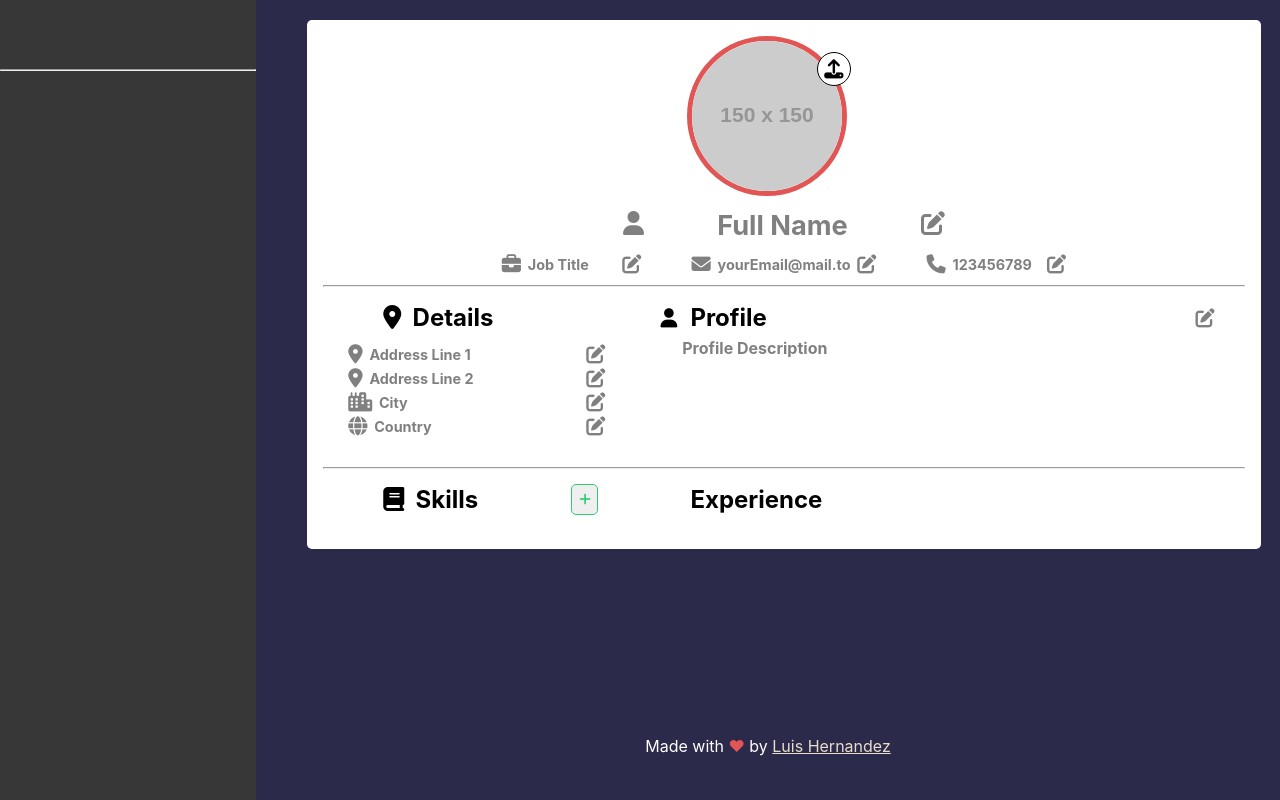
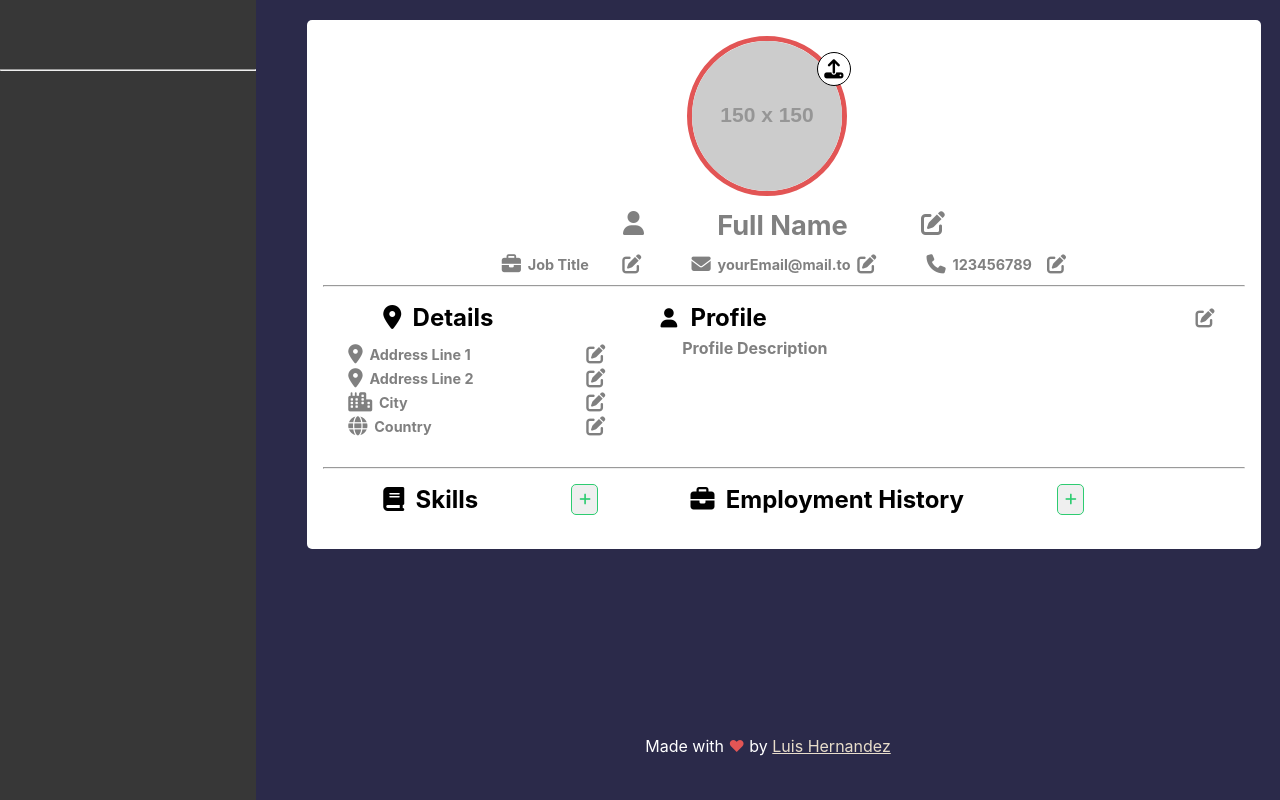
Before and after one commit to LuisHernandezCoding/cv-project-react, a React (Create React App) app: page / in a window 1280 px wide. Built offline with nearby package versions, Linux system fonts and the light colour scheme.

Commit message:
Added button to Employment History

```diff
--- a/src/components/Form.js
+++ b/src/components/Form.js
@@ -2,6 +2,7 @@ import React from 'react';
 import ProfileImagePicker from './ProfileImagePicker';
 import BasicFormInfo from './BasicFormInfo';
 import SkillsFormInfo from './SkillsFormInfo';
+import IconButton from './IconButton';
 
 export default function Form() {
   return (
@@ -15,7 +16,18 @@ export default function Form() {
               <SkillsFormInfo />
             </div>
             <div className="is-two-third slideInFromTop delay-9">
-              <span className="profileTitle"> Experience </span>
+              <span className="profileTitle">
+                <span className="icon">
+                  <i className="fas fa-briefcase" />
+                </span>
+                &nbsp;
+                Employment History
+                <IconButton
+                  className="button title"
+                  onClick={() => null}
+                  icon="fas fa-plus"
+                />
+              </span>
               <br />
             </div>
           </div>
```
